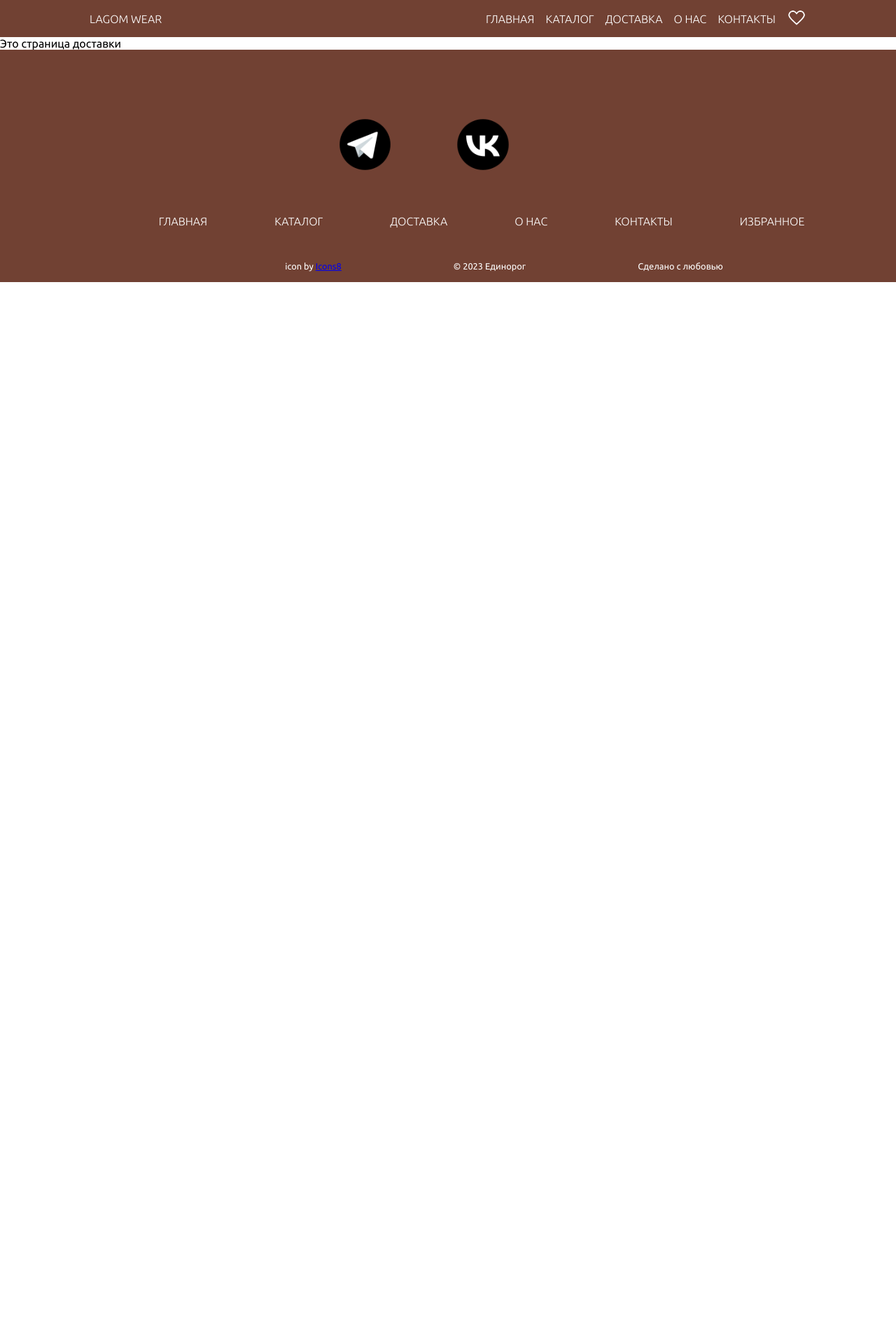
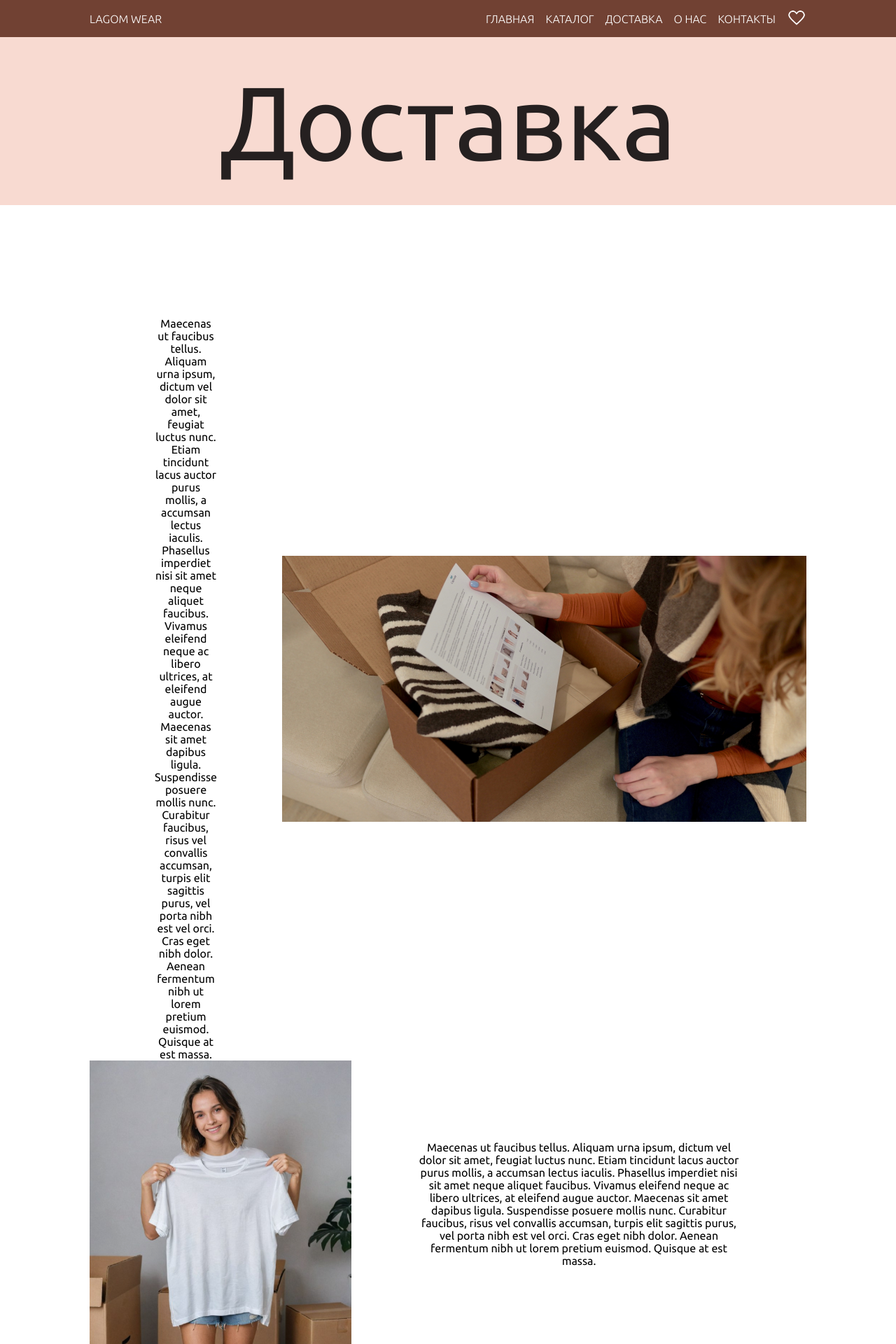
Before and after one commit to MargoPuhoff/Lagom_Wear, a Vue app: page /delivery in a window 1280 px wide. Shown: the top 1920 px of the page at 70% size. Before the commit the page ends 800 px from the top, so only its background shows below. Built offline with nearby package versions, Linux system fonts and the light colour scheme.

Commit message:
Добавила стили в доствка

```diff
--- a/src/pages/AboutUsPage.vue
+++ b/src/pages/AboutUsPage.vue
@@ -47,8 +47,6 @@
   .about__info{
     margin: 10rem auto;
     width: 80%;
-    display: flex;
-    flex-direction: column;
   }
 
 </style>
--- a/src/pages/DeliveryPage.vue
+++ b/src/pages/DeliveryPage.vue
@@ -1,7 +1,18 @@
 <template>
   <MyHeader/>
 
-  <div>Это страница доставки</div>
+  <div class="delivery__banner">Доставка</div>
+  <div class="delivery__info">
+
+    <MyBlock
+      blockImg="src/img/png/delivery__img1.png"
+      text="Maecenas ut faucibus tellus. Aliquam urna ipsum, dictum vel dolor sit amet, feugiat luctus nunc. Etiam tincidunt lacus auctor purus mollis, a accumsan lectus iaculis. Phasellus imperdiet nisi sit amet neque aliquet faucibus. Vivamus eleifend neque ac libero ultrices, at eleifend augue auctor. Maecenas sit amet dapibus ligula. Suspendisse posuere mollis nunc. Curabitur faucibus, risus vel convallis accumsan, turpis elit sagittis purus, vel porta nibh est vel orci. Cras eget nibh dolor. Aenean fermentum nibh ut lorem pretium euismod. Quisque at est massa."/>
+
+    <MyBlock
+      blockImg="src/img/png/delivery__img2.png"
+      text="Maecenas ut faucibus tellus. Aliquam urna ipsum, dictum vel dolor sit amet, feugiat luctus nunc. Etiam tincidunt lacus auctor purus mollis, a accumsan lectus iaculis. Phasellus imperdiet nisi sit amet neque aliquet faucibus. Vivamus eleifend neque ac libero ultrices, at eleifend augue auctor. Maecenas sit amet dapibus ligula. Suspendisse posuere mollis nunc. Curabitur faucibus, risus vel convallis accumsan, turpis elit sagittis purus, vel porta nibh est vel orci. Cras eget nibh dolor. Aenean fermentum nibh ut lorem pretium euismod. Quisque at est massa."
+      class="left"/>
+  </div>
 
   <MyFooter/>
 </template>
@@ -9,8 +20,24 @@
 <script setup>
   import MyFooter from "@/components/MyFooter.vue"
   import MyHeader from "@/components/MyHeader.vue"
+  import MyBlock from "@/components/MyBlock.vue"
+
 </script>
 
 <style scoped>
+  .delivery__banner{
+    height: 30vh;
+    display: flex;
+    justify-content: center;
+    align-items: center;
+    font-size: 9.3rem;
+    border-bottom: 2px solid linear-gradient(#F8DAD1 to #714133);
+    color: #252020;
+    background: #F8DAD1;
+  }
 
+  .delivery__info{
+    margin: 10rem auto;
+    width: 80%;
+  }
 </style>
```
Also changed, not shown: src/img/png/delivery__img1.png (added), src/img/png/delivery__img2.png (added).
